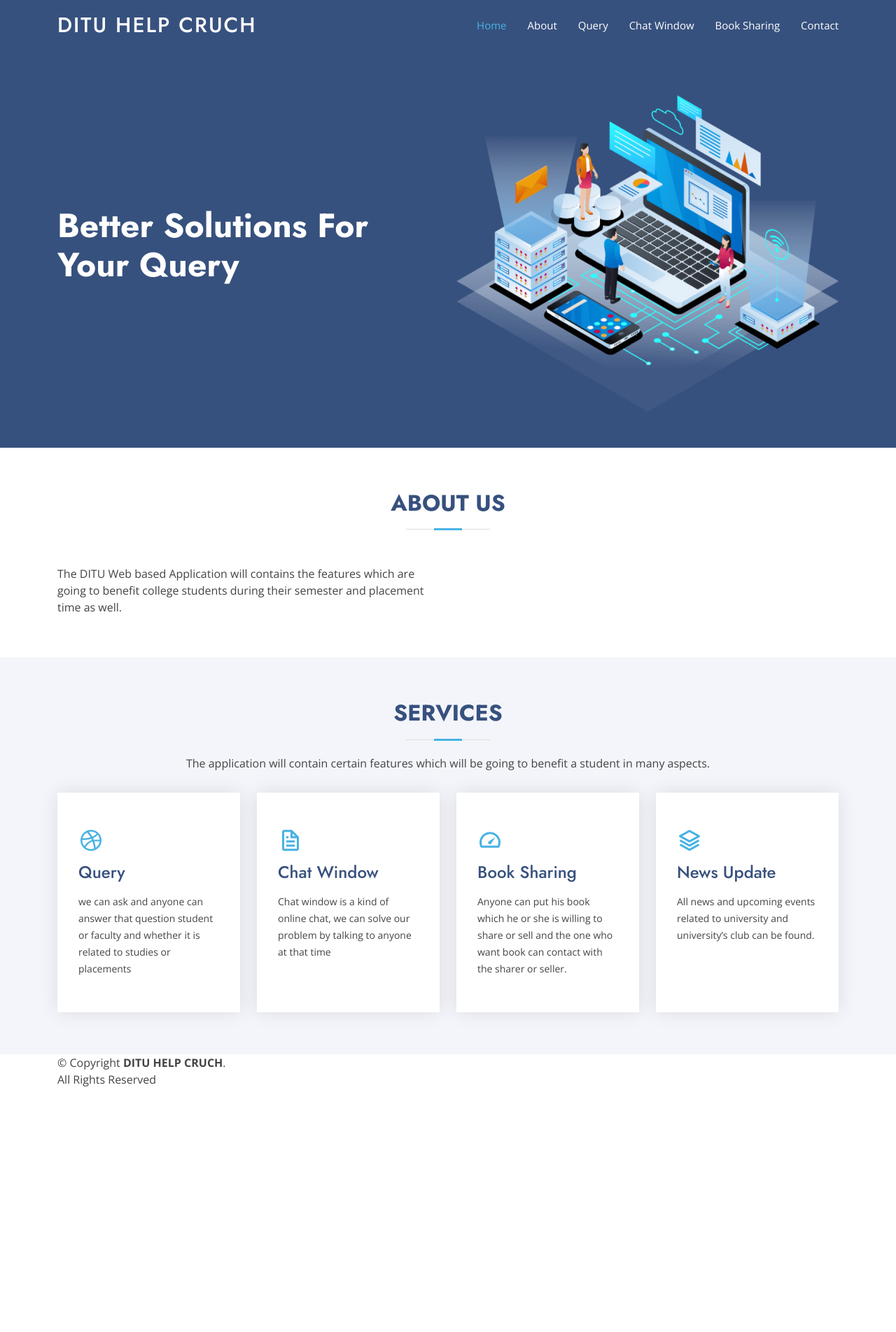
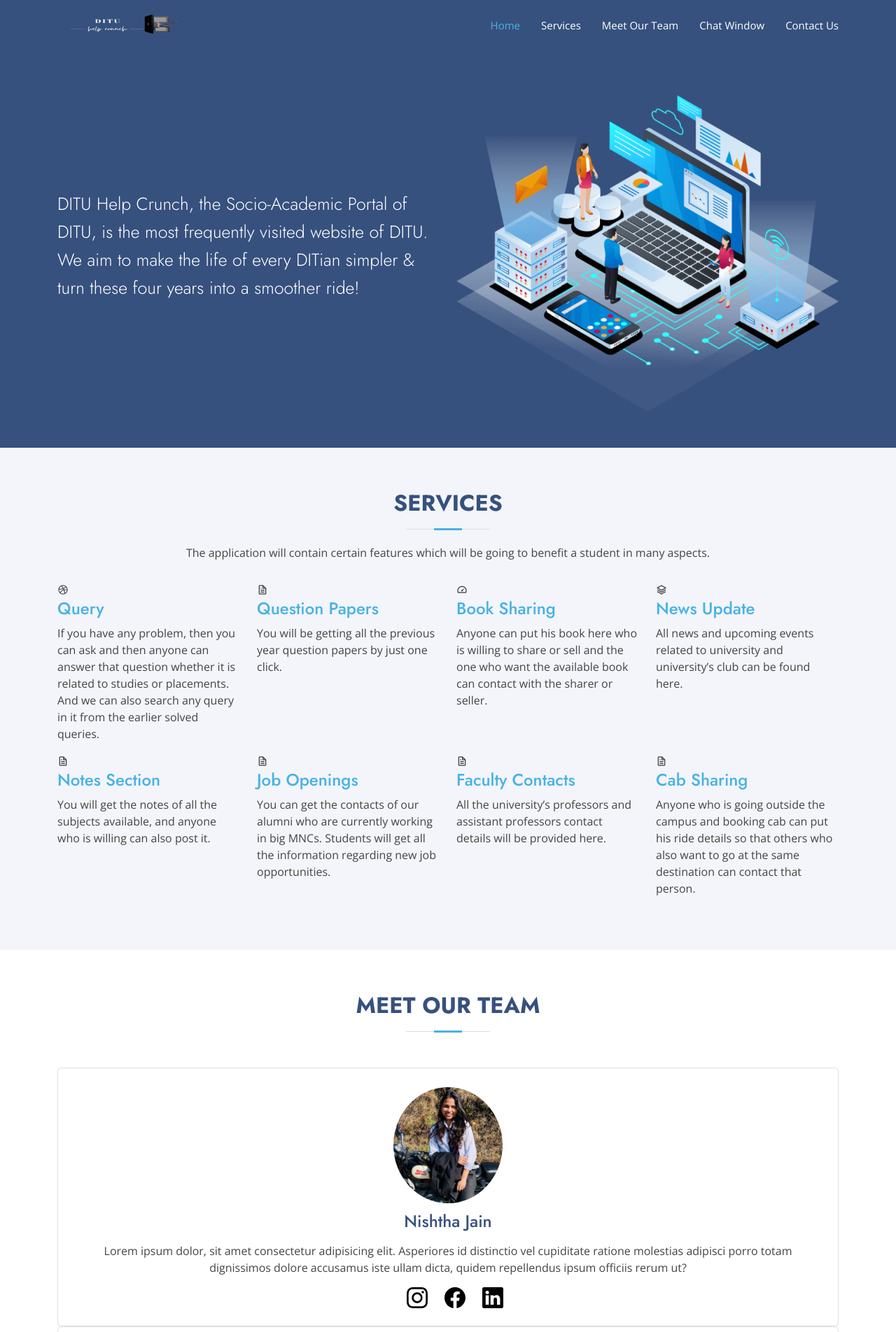
Before and after one commit to shreya8384/DITU-Help-Crunch, a PHP site: page / in a window 1280 px wide. Shown: the top 1904 px of the page at 70% size. Before the commit the page ends 1553 px from the top, so only its background shows below. Run offline with PHP 8.4, Linux system fonts and the light colour scheme; some libraries are stand-ins or nearby versions.

Commit message:
modified:   assets/css/style.css 	new file:   assets/img/facebook.svg 	new file:   assets/img/instagram.svg 	new file:   assets/img/linkedin.svg 	new file:   assets/img/logo.png 	new file:   assets/img/nishtha.jpeg 	new file:   assets/img/riyaan.jpeg 	new file:   assets/img/shreya.jpeg 	new file:   assets/img/yashika.jpeg 	modified:   index.html

```diff
--- a/assets/css/style.css
+++ b/assets/css/style.css
@@ -124,6 +124,11 @@ h1, h2, h3, h4, h5, h6 {
 #header .logo img {
   max-height: 40px;
 }
+#header .container d-flex align-items-center .logo me-auto img{
+  height: 30px;
+  width: 30px;
+  margin-left: 20px;
+}
 
 /*--------------------------------------------------------------
 # Navigation Menu
@@ -131,6 +136,12 @@ h1, h2, h3, h4, h5, h6 {
 /**
 * Desktop Navigation
 */
+.fixed-top .logo me-auto img{
+  height: 30px;
+  width: 30px;
+  margin-left: 20px;
+
+}
 .navbar {
   padding: 0;
 }
@@ -335,11 +346,11 @@ h1, h2, h3, h4, h5, h6 {
 #hero .container {
   padding-top: 72px;
 }
-#hero h1 {
+#hero h5 {
   margin: 0 0 10px 0;
-  font-size: 48px;
-  font-weight: 700;
-  line-height: 56px;
+  font-size: 25px;
+  font-weight: 100;
+  line-height: 40px;
   color: #fff;
 }
 #hero h2 {
@@ -491,10 +502,87 @@ section {
   margin-bottom: 0;
 }
 
+/*--------------------------------------------------------------
+#  team section
+--------------------------------------------------------------*/
+
+
+
+
 
 /*--------------------------------------------------------------
 # About Us
 --------------------------------------------------------------*/
+.about .carousel .card{
+
+  padding: 25px 35px;
+  border-radius: 6px;
+  text-align: center;
+  transition: all 0.3s ease-in;
+}
+.about .carousel .card:hover{
+  background-color: #37517e;
+}
+.about .carousel .card .text{
+  font-size: 25px;
+  margin: 10px 0px 7px 0px;
+  font-weight: 600;
+  color: #37517e;
+}
+.about .carousel .card .pp img{
+  height: 170px;
+  width: 160px;
+  object-fit:cover;
+  border-radius: 60%;
+  border: 2px solid white;
+}
+.about .carousel .card .sci img{
+  height: 30px;
+  width: 30px;
+  margin-left: 20px;
+
+}
+.about .carousel .card:hover .box{
+  transform: scale(1.05);
+}
+.about .carousel .card:hover .text{
+  color: white;
+}
+.about .carousel .card:hover p{
+  color: white;
+}
+
+.about .carousel .card .box{
+
+display: flex;
+flex-direction: column;
+align-items: center;
+justify-content: center;
+
+}
+.owl-dots{
+  text-align: center;
+  margin-top: 20px;
+}
+.owl-dot{
+  height: 13px;
+  width: 13px;
+  margin: 0 5px;
+  outline: none!important;
+  border-radius: 50%;
+  border: 7px solid #37517e!important;
+  transition: all 0.3s ease;
+}
+.owl-dot.active{
+  width: 35px;
+  border-radius: 14px;
+}
+.owl-dot.active, .owl-dot:hover{
+  background: #37517e!important;
+}
+
+
+
 .about .content h3 {
   font-weight: 600;
   font-size: 26px;
@@ -544,193 +632,171 @@ section {
 }
 
 /*--------------------------------------------------------------
-# Services
+# Contact
 --------------------------------------------------------------*/
-.services .icon-box {
+
+
+
+.contact p {
+  align-content: center;
+  margin-bottom: 30px;
+}
+
+.contact .icon-box {
   box-shadow: 0px 0 25px 0 rgba(0, 0, 0, 0.1);
   padding: 50px 30px;
   transition: all ease-in-out 0.4s;
   background: #fff;
 }
-.services .icon-box .icon {
+.contact .icon-box .icon {
   margin-bottom: 10px;
 }
-.services .icon-box .icon i {
+.contact .icon-box .icon i {
   color: #47b2e4;
   font-size: 36px;
   transition: 0.3s;
 }
-.services .icon-box h4 {
+.contact .icon-box h4 {
   font-weight: 500;
   margin-bottom: 15px;
   font-size: 24px;
 }
-.services .icon-box h4 a {
+.contact .icon-box h4 a {
   color: #37517e;
   transition: ease-in-out 0.3s;
 }
-.services .icon-box p {
+.contact .icon-box p {
   line-height: 24px;
   font-size: 14px;
   margin-bottom: 0;
 }
-.services .icon-box:hover {
+.contact .icon-box:hover {
   transform: translateY(-10px);
 }
-.services .icon-box:hover h4 a {
+.contact .icon-box:hover h4 a {
   color: #47b2e4;
 }
+
+
+.contact .contact-content .column{
+  width: calc(50% - 30px);
+}
+.contact .contact-content .text{
+  font-size: 20px;
+  font-weight: 600;
+  margin-bottom: 10px;
+}
+.contact .contact-content .left p{
+  text-align: justify;
+}
+.contact .contact-content .row{
+  display: flex;
+  height: 65px;
+  align-items: center;
+}
+.contact .contact-content .row .info{
+  margin-left: 30px;
+}
+.contact .contact-content .row i{
+  font-size: 25px;
+  color: black;
+}
+.contact .contact-content .info .head{
+  font-weight: 500;
+}
+.contact .right form .fields{
+  display: flex;
+}
+.contact .right form .field,
+.contact .right form .fields .field{
+  height: 45px;
+  width: 100%;
+  margin-bottom: 15px;
+}
+.contact .right form .textarea{
+  height: 80px;
+  width: 100%;
+}
+.contact .right form .name{
+  margin-right: 10px;
+}
+.contact .right form .field input,
+.contact .right form .textarea textarea{
+  height: 100%;
+  width: 100%;
+  border: 1px solid lightgrey;
+  border-radius: 6px;
+  outline: none;
+  padding: 0 15px;
+  font-size: 17px;
+  font-family: 'Poppins', sans-serif;
+  transition: all 0.3s ease;
+}
+.contact .right form .field input:focus,
+.contact .right form .textarea textarea:focus{
+  border-color: #b3b3b3;
+}
+.contact .right form .textarea textarea{
+padding-top: 10px;
+resize: none;
+}
+.contact .right form .button-area{
+display: flex;
+align-items: center;
+}
+.right form .button-area button{
+color: #fff;
+display: block;
+width: 160px!important;
+height: 45px;
+outline: none;
+font-size: 18px;
+font-weight: 500;
+border-radius: 6px;
+cursor: pointer;
+flex-wrap: nowrap;
+background: #37517e;
+border: 2px solid #37517e;
+transition: all 0.3s ease;
+}
+.right form .button-area button:hover{
+color: #37517e;
+background: none;
+}
+
+
+
 
 /*--------------------------------------------------------------
 # Footer
 --------------------------------------------------------------*/
-#footer {
-  font-size: 14px;
-  background: #37517e;
+
+.index-banner {
+    padding-bottom: 10px!important;
+    color: white;
 }
-#footer .footer-newsletter {
-  padding: 50px 0;
-  background: #f3f5fa;
+.index-banner, footer, header {
+    background-color: #37517e!important;
+}
+.index-banner a{
+  color: white;
+}
+.section {
+    padding-top: 1rem;
+    padding-bottom: 1rem;
+}
+
+footer{
+  background-color: #37517e;
+  padding: 10px 13px;
+  color: white;
   text-align: center;
-  font-size: 15px;
-  color: #444444;
 }
-#footer .footer-newsletter h4 {
-  font-size: 24px;
-  margin: 0 0 20px 0;
-  padding: 0;
-  line-height: 1;
-  font-weight: 600;
-  color: #37517e;
+footer span a{
+  color:#37517e;
 }
-#footer .footer-newsletter form {
-  margin-top: 30px;
-  background: #fff;
-  padding: 6px 10px;
-  position: relative;
-  border-radius: 50px;
-  box-shadow: 0px 2px 15px rgba(0, 0, 0, 0.06);
-  text-align: left;
-}
-#footer .footer-newsletter form input[type=email] {
-  border: 0;
-  padding: 4px 8px;
-  width: calc(100% - 100px);
-}
-#footer .footer-newsletter form input[type=submit] {
-  position: absolute;
-  top: 0;
-  right: 0;
-  bottom: 0;
-  border: 0;
-  background: none;
-  font-size: 16px;
-  padding: 0 20px;
-  background: #47b2e4;
-  color: #fff;
-  transition: 0.3s;
-  border-radius: 50px;
-  box-shadow: 0px 2px 15px rgba(0, 0, 0, 0.1);
-}
-#footer .footer-newsletter form input[type=submit]:hover {
-  background: #209dd8;
-}
-#footer .footer-top {
-  padding: 60px 0 30px 0;
-  background: #fff;
-}
-#footer .footer-top .footer-contact {
-  margin-bottom: 30px;
-}
-#footer .footer-top .footer-contact h3 {
-  font-size: 28px;
-  margin: 0 0 10px 0;
-  padding: 2px 0 2px 0;
-  line-height: 1;
-  text-transform: uppercase;
-  font-weight: 600;
-  color: #37517e;
-}
-#footer .footer-top .footer-contact p {
-  font-size: 14px;
-  line-height: 24px;
-  margin-bottom: 0;
-  font-family: "Jost", sans-serif;
-  color: #5e5e5e;
-}
-#footer .footer-top h4 {
-  font-size: 16px;
-  font-weight: bold;
-  color: #37517e;
-  position: relative;
-  padding-bottom: 12px;
-}
-#footer .footer-top .footer-links {
-  margin-bottom: 30px;
-}
-#footer .footer-top .footer-links ul {
-  list-style: none;
-  padding: 0;
-  margin: 0;
-}
-#footer .footer-top .footer-links ul i {
-  padding-right: 2px;
-  color: #47b2e4;
-  font-size: 18px;
-  line-height: 1;
-}
-#footer .footer-top .footer-links ul li {
-  padding: 10px 0;
-  display: flex;
-  align-items: center;
-}
-#footer .footer-top .footer-links ul li:first-child {
-  padding-top: 0;
-}
-#footer .footer-top .footer-links ul a {
-  color: #777777;
-  transition: 0.3s;
-  display: inline-block;
-  line-height: 1;
-}
-#footer .footer-top .footer-links ul a:hover {
-  text-decoration: none;
-  color: #47b2e4;
-}
-#footer .footer-top .social-links a {
-  font-size: 18px;
-  display: inline-block;
-  background: #47b2e4;
-  color: #fff;
-  line-height: 1;
-  padding: 8px 0;
-  margin-right: 4px;
-  border-radius: 50%;
-  text-align: center;
-  width: 36px;
-  height: 36px;
-  transition: 0.3s;
-}
-#footer .footer-top .social-links a:hover {
-  background: #209dd8;
-  color: #fff;
-  text-decoration: none;
-}
-#footer .footer-bottom {
-  padding-top: 30px;
-  padding-bottom: 30px;
-  color: #fff;
-}
-#footer .copyright {
-  float: left;
-}
-#footer .credits {
-  float: right;
-  font-size: 13px;
-}
-#footer .credits a {
-  transition: 0.3s;
-}
+
+
 @media (max-width: 768px) {
   #footer .footer-bottom {
     padding-top: 20px;
--- a/index.html
+++ b/index.html
@@ -37,19 +37,17 @@
   <header id="header" class="fixed-top ">
     <div class="container d-flex align-items-center">
 
-      <h1 class="logo me-auto"><a href="index.html">DITU HELP CRUCH</a></h1>
+      <div class="logo me-auto"><img src="assets/img/logo.png"  style="width:200px;height:500px;" alt=""><a href="index.html"></a></div>
       <!-- Uncomment below if you prefer to use an image logo -->
       <!-- <a href="index.html" class="logo me-auto"><img src="assets/img/logo.png" alt="" class="img-fluid"></a>-->
 
       <nav id="navbar" class="navbar">
         <ul>
           <li><a class="nav-link scrollto active" href="#hero">Home</a></li>
-          <li><a class="nav-link scrollto" href="#about">About</a></li>
-          <li><a class="nav-link scrollto" href="#services">Query</a></li>
+          <li><a class="nav-link scrollto" href="#services">Services</a></li>
+          <li><a class="nav-link scrollto" href="#about">Meet Our Team</a></li>
           <li><a class="nav-link   scrollto" href="#portfolio">Chat Window</a></li>
-          <li><a class="nav-link scrollto" href="#team">Book Sharing</a></li>
-
-          <li><a class="nav-link scrollto" href="#contact">Contact</a></li>
+          <li><a class="nav-link scrollto" href="#contact">Contact Us</a></li>
 
         </ul>
         <i class="bi bi-list mobile-nav-toggle"></i>
@@ -64,7 +62,7 @@
     <div class="container">
       <div class="row">
         <div class="col-lg-6 d-flex flex-column justify-content-center pt-4 pt-lg-0 order-2 order-lg-1" data-aos="fade-up" data-aos-delay="200">
-          <h1>Better Solutions For Your Query</h1>
+          <h5>DITU Help Crunch, the Socio-Academic Portal of DITU, is the most frequently visited website of DITU. We aim to make the life of every DITian simpler & turn these four years into a smoother ride!</h5>
 
 
         </div>
@@ -79,7 +77,7 @@
   <main id="main">
 
     <!-- ======= About Us Section ======= -->
-    <section id="about" class="about">
+   <!-- <section id="about" class="about">
       <div class="container" data-aos="fade-up">
 
         <div class="section-title">
@@ -114,60 +112,203 @@
             application will contain certain features which
             will be going to benefit a student in many aspects.</p>
         </div>
-
         <div class="row">
           <div class="col-xl-3 col-md-6 d-flex align-items-stretch" data-aos="zoom-in" data-aos-delay="100">
             <div class="icon-box">
               <div class="icon"><i class="bx bxl-dribbble"></i></div>
               <h4><a href="">Query</a></h4>
-              <p>we can ask and anyone
-                can answer that question student or faculty and whether
-                it is related to studies or placements</p>
+              <p>If you have any problem, then you can ask and then anyone can answer that question whether it is related to studies or placements. And we can also search any query in it from the earlier solved queries.
+              </p>
             </div>
           </div>
-
           <div class="col-xl-3 col-md-6 d-flex align-items-stretch mt-4 mt-md-0" data-aos="zoom-in" data-aos-delay="200">
             <div class="icon-box">
               <div class="icon"><i class="bx bx-file"></i></div>
-              <h4><a href="">Chat Window</a></h4>
-              <p>Chat window is a kind of online chat, we can solve our
-                problem by talking to anyone at that time</p>
+              <h4><a href="">Question Papers</a></h4>
+              <p>You will be getting all the previous year question papers by just one click.</p>
             </div>
           </div>
-
           <div class="col-xl-3 col-md-6 d-flex align-items-stretch mt-4 mt-xl-0" data-aos="zoom-in" data-aos-delay="300">
             <div class="icon-box">
               <div class="icon"><i class="bx bx-tachometer"></i></div>
               <h4><a href="">Book Sharing</a></h4>
-              <p>Anyone can put his book which
-                he or she is willing to share or sell and the one
-                who want book can contact with the sharer or
+              <p>Anyone can put his book here who is willing to share or sell and the one
+                who want the available book can contact with the sharer or
                 seller.</p>
             </div>
           </div>
-
           <div class="col-xl-3 col-md-6 d-flex align-items-stretch mt-4 mt-xl-0" data-aos="zoom-in" data-aos-delay="400">
             <div class="icon-box">
               <div class="icon"><i class="bx bx-layer"></i></div>
               <h4><a href="">News Update</a></h4>
               <p>All news and upcoming events
                 related to university and university’s club can be
-                found.</p>
+                found here.</p>
             </div>
           </div>
-
+          <div class="col-xl-3 col-md-6 d-flex align-items-stretch mt-4 mt-md-0" data-aos="zoom-in" data-aos-delay="200">
+            <div class="icon-box">
+              <div class="icon"><i class="bx bx-file"></i></div>
+              <h4><a href="">Notes Section</a></h4>
+              <p>You will get the notes of all the subjects available, and  anyone who is willing can also post it.</p>
+            </div>
         </div>
-
+        <div class="col-xl-3 col-md-6 d-flex align-items-stretch mt-4 mt-md-0" data-aos="zoom-in" data-aos-delay="200">
+          <div class="icon-box">
+            <div class="icon"><i class="bx bx-file"></i></div>
+            <h4><a href="">Job Openings</a></h4>
+            <p>You can get the contacts of our alumni who are currently working in big MNCs.
+              Students will get all the information regarding new job opportunities. </p>
+          </div>
+      </div>
+      <div class="col-xl-3 col-md-6 d-flex align-items-stretch mt-4 mt-md-0" data-aos="zoom-in" data-aos-delay="200">
+        <div class="icon-box">
+          <div class="icon"><i class="bx bx-file"></i></div>
+          <h4><a href="">Faculty Contacts</a></h4>
+          <p>All the university’s professors and assistant professors contact details will be provided here.</p>
+        </div>
+    </div>
+    <div class="col-xl-3 col-md-6 d-flex align-items-stretch mt-4 mt-md-0" data-aos="zoom-in" data-aos-delay="200">
+      <div class="icon-box">
+        <div class="icon"><i class="bx bx-file"></i></div>
+        <h4><a href="">Cab Sharing</a></h4>
+        <p>Anyone who is going outside the campus and booking cab can put his ride details so that others who also want to go at the same destination can contact that person.
+        </p>
+      </div>
+  </div>
       </div>
     </section><!-- End Services Section -->
 
+    <!--teams Section start-->
+    <section id="about" class="about">
+      <div class="container" data-aos="fade-up">
+
+        <div class="section-title">
+          <h2>Meet our Team</h2>
+        </div>
+        <div class="carousel owl-carousel">
+          <div class="card">
+              <div class="box">
+                      <div class="pp"><img src="assets/img/nishtha.jpeg" alt=""></div>
+                      <div class="text"><h4>Nishtha Jain</h4></div>
+                      <p>Lorem ipsum dolor, sit amet consectetur adipisicing elit. Asperiores id distinctio vel
+                          cupiditate ratione molestias adipisci porro totam dignissimos dolore accusamus iste ullam
+                          dicta, quidem repellendus ipsum officiis rerum ut?</p>
+                          <div class="sci">
+                            <a href="https://www.instagram.com/nishthhaaa.__/" ><img src="/assets/img/instagram.svg"></a>
+                            <a href="https://www.facebook.com/Nishthajain.nishtha2803" ><img src="/assets/img/facebook.svg"></a>
+                            <a href="https://www.linkedin.com/in/nishthajain3/" ><img src="/assets/img/linkedin.svg"></a>
+                        </div>
+                  </div>
+              </div>
+              <div class="card">
+                  <div class="box">
+                    <div class="pp"><img src="assets/img/yashika.jpeg" alt=""></div>
+                      <div class="text"><h4>Yashika Goyal</h4></div>
+                      <p>Lorem ipsum dolor, sit amet consectetur adipisicing elit. Asperiores id distinctio vel
+                          cupiditate ratione molestias adipisci porro totam dignissimos dolore accusamus iste ullam
+                          dicta, quidem repellendus ipsum officiis rerum ut?</p>
+                          <div class="sci">
+                            <a href="https://www.instagram.com/nishthhaaa.__/" ><img src="/assets/img/instagram.svg"></a>
+                            <a href="https://www.facebook.com/Nishthajain.nishtha2803" ><img src="/assets/img/facebook.svg"></a>
+                            <a href="https://www.linkedin.com/in/nishthajain3/" ><img src="/assets/img/linkedin.svg"></a>
+                        </div>
+                  </div>
+              </div>
+              <div class="card">
+                  <div class="box">
+                    <div class="pp"><img src="assets/img/riyaan.jpeg" alt=""></div>
+                      <div class="text"><h4>Riyaan Husain</h4></div>
+                      <p>Lorem ipsum dolor, sit amet consectetur adipisicing elit. Asperiores id distinctio vel
+                          cupiditate ratione molestias adipisci porro totam dignissimos dolore accusamus iste ullam
+                          dicta, quidem repellendus ipsum officiis rerum ut?</p>
+                          <div class="sci">
+                            <a href="https://www.instagram.com/nishthhaaa.__/" ><img src="/assets/img/instagram.svg"></a>
+                            <a href="https://www.facebook.com/Nishthajain.nishtha2803" ><img src="/assets/img/facebook.svg"></a>
+                            <a href="https://www.linkedin.com/in/nishthajain3/" ><img src="/assets/img/linkedin.svg"></a>
+                        </div>
+                  </div>
+              </div>
+              <div class="card">
+                  <div class="box">
+                    <div class="pp"><img src="assets/img/shreya.jpeg" alt=""></div>
+                      <div class="text"><h4>Shreya Verma</h4></div>
+                      <p>Lorem ipsum dolor, sit amet consectetur adipisicing elit. Asperiores id distinctio vel
+                          cupiditate ratione molestias adipisci porro totam dignissimos dolore accusamus iste ullam
+                          dicta, quidem repellendus ipsum officiis rerum ut?</p>
+                          <div class="sci">
+                            <a href="https://www.instagram.com/nishthhaaa.__/" ><img src="/assets/img/instagram.svg"></a>
+                            <a href="https://www.facebook.com/Nishthajain.nishtha2803" ><img src="/assets/img/facebook.svg"></a>
+                            <a href="https://www.linkedin.com/in/nishthajain3/" ><img src="/assets/img/linkedin.svg"></a>
+                        </div>
+                  </div>
+              </div>
+            </div>
+          </div>
+              </div>
+          </div>
+      </div>
+  </section>
+
+    <section id="contact" class="contact section-bg">
+      <div class="container" data-aos="fade-up">
+    <div class="section-title">
+        <h2>Contact Us</h2>
+        <p>For any queries related to college, you can contact us anytime.</p>
+            <div class="column right">
+                <form action="#">
+                    <div class="fields">
+                        <div class="field name">
+                            <input type="text" placeholder="Name" required>
+                        </div>
+                        <div class="field email">
+                            <input type="email" placeholder="Email" required>
+                        </div>
+                    </div>
+                    <div class="field">
+                        <input type="text" placeholder="Subject" required>
+                    </div>
+                    <div class="field textarea">
+                        <textarea cols="30" rows="10" placeholder="Message.." required></textarea>
+                    </div>
+                    <div class="button-area">
+                        <button type="submit">Send message</button>
+                    </div>
+                </form>
+            </div>
+        </div>
+    </div>
+</section>
 
 
-    <div class="container footer-bottom clearfix">
-      <div class="copyright">
-        &copy; Copyright <strong><span>DITU HELP CRUCH</span></strong>.
-        <br>
+     <footer>
+
+       <div class="footer">
+
+        <!-- &copy; Copyright <strong><span>DITU HELP CRUCH</span></strong>.
         All Rights Reserved
+        -->
+        <footer class="section index-banner">
+          <div class="container">
+            <div class="row">
+              <div class="col s12 m4">
+                <a href="mailto:Ditu.HelpCrunch@gmail.com">
+                  <i class="material-icons">
+                  </i><span>ditu.HelpCrunch@gmail.com</span></a></div>
+                  <div class="col s12 m4">
+                    <h6 class="header center-on-small-only grey-text text-lighten-1">DITU Help Crunch</h6>
+                  </div>
+                  <div class="col s12 m4">
+                    <i class="fas fa-map-marker-alt"></i>
+                    <a href="https://www.google.com/maps/place/DIT+University/@30.3989547,78.0736381,17z/data=!3m1!4b1!4m5!3m4!1s0x3908d70603f128a5:0x359bb8f9c7797984!8m2!3d30.3989501!4d78.0758268" target="_blank" rel="noreferrer" class="grey-text text-lighten-1">
+                      <i class="material-icons">
+                      </i>
+                      <span>DIT, Dehradun</span>
+                    </a>
+                  </div>
+                </div>
+              </div>
+            </footer>
 
   </footer><!-- End Footer -->
 
```
Also changed, not shown: assets/img/facebook.svg (added), assets/img/instagram.svg (added), assets/img/linkedin.svg (added), assets/img/logo.png (added), assets/img/nishtha.jpeg (added), assets/img/riyaan.jpeg (added), assets/img/shreya.jpeg (added), assets/img/yashika.jpeg (added).
